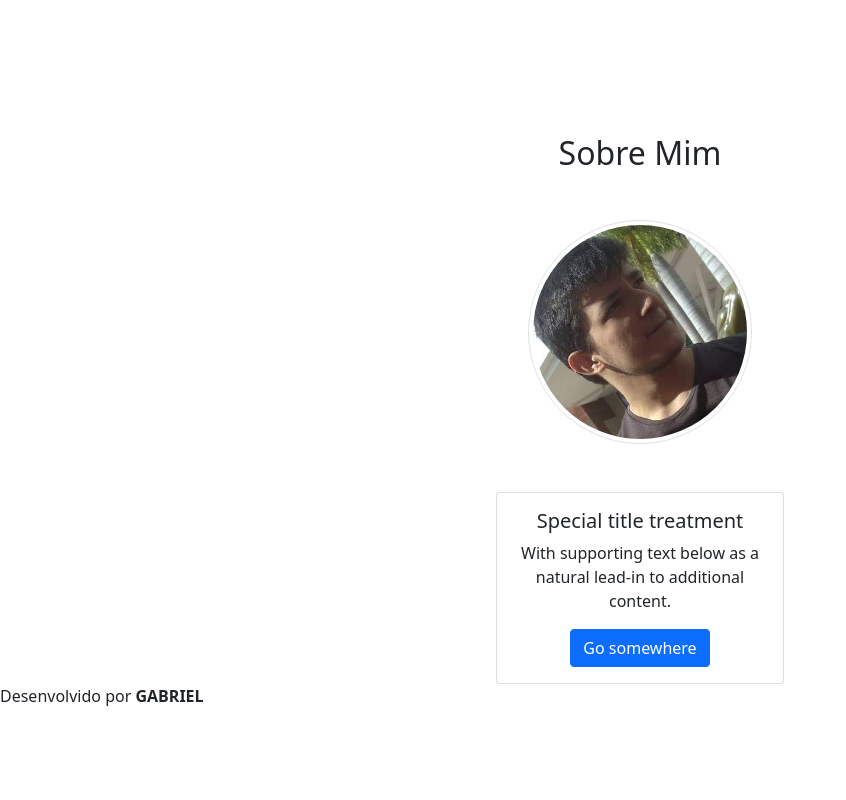
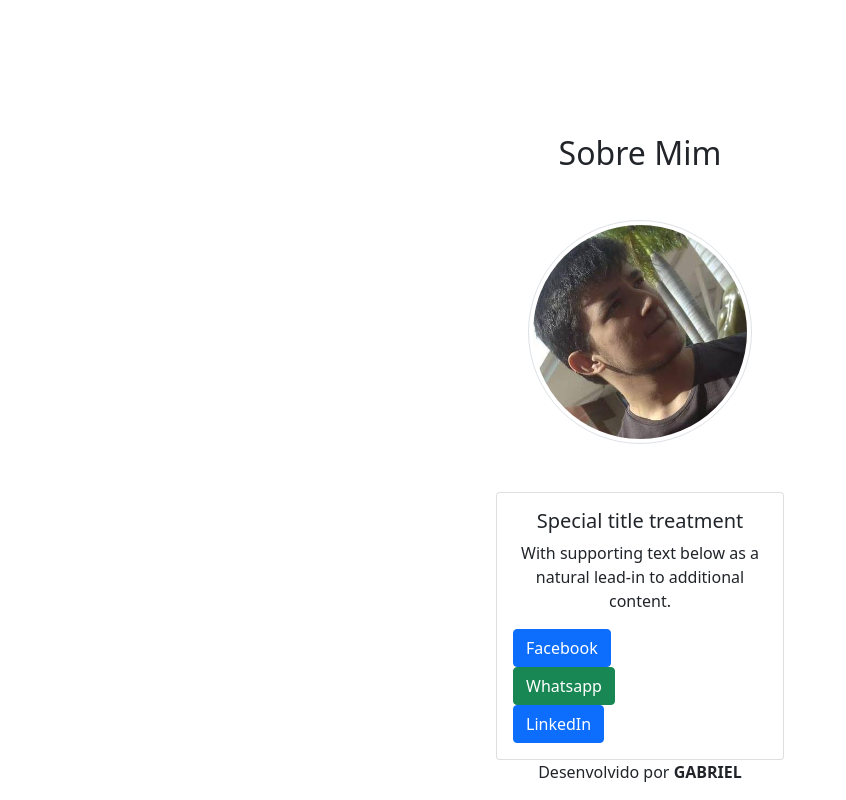
Before and after one commit to gDABLIUolf/meu-site, a plain HTML site: page index.html in a window 1280 px wide. Shown: the part 968-1768 px from the top of the page, without its empty margins (0-846 px from the left). Before the commit the page ends 1692 px from the top, so only its background shows below. Drawn offline with nearby package versions, Linux system fonts and the light colour scheme.

Commit message:
atualizando site

```diff
--- a/index.html
+++ b/index.html
@@ -16,11 +16,6 @@
         <div class="imagem"></div>
         <div class="filtro">
             <h1 class="display-1 titulo fw-bold">Portifólio GW</h1>
-        </div>
-        <div>
-            <button type="button" class="btn btn-primary">Facebook</button>
-            <button type="button" class="btn btn-success">Whatsapp</button>
-            <button type="button" class="btn btn-primary">LinkedIn</button>
         </div>
     </header>
     <main>
@@ -76,21 +71,19 @@
                             <p class="card-text">With supporting text below as a natural lead-in to additional content.
                             </p>
 
-                            <a href="#" class="btn btn-primary">Go somewhere</a>
-
+                            <div>
+                                <button type="button" class="btn btn-primary d-block">Facebook</button>
+                                <button type="button" class="btn btn-success d-block">Whatsapp</button>
+                                <button type="button" class="btn btn-primary d-block">LinkedIn</button>
+                            </div>
                         </div>
-
                     </div>
-
                 </div>
-
             </section>
-
-
         </div>
     </main>
     <footer>
-        <p>Desenvolvido por <strong>GABRIEL</strong></p>
+        <p style="text-align: center;">Desenvolvido por <strong>GABRIEL</strong></p>
     </footer>
     <script src="https://cdn.jsdelivr.net/npm/bootstrap@5.0.2/dist/js/bootstrap.bundle.min.js"
         integrity="sha384-MrcW6ZMFYlzcLA8Nl+NtUVF0sA7MsXsP1UyJoMp4YLEuNSfAP+JcXn/tWtIaxVXM"
--- a/style.css
+++ b/style.css
@@ -1,6 +1,11 @@
 /* header {
     height: fit-content;
 } */
+
+body {
+    margin: 0;
+    padding: 0;
+}
 
 header
 
```
